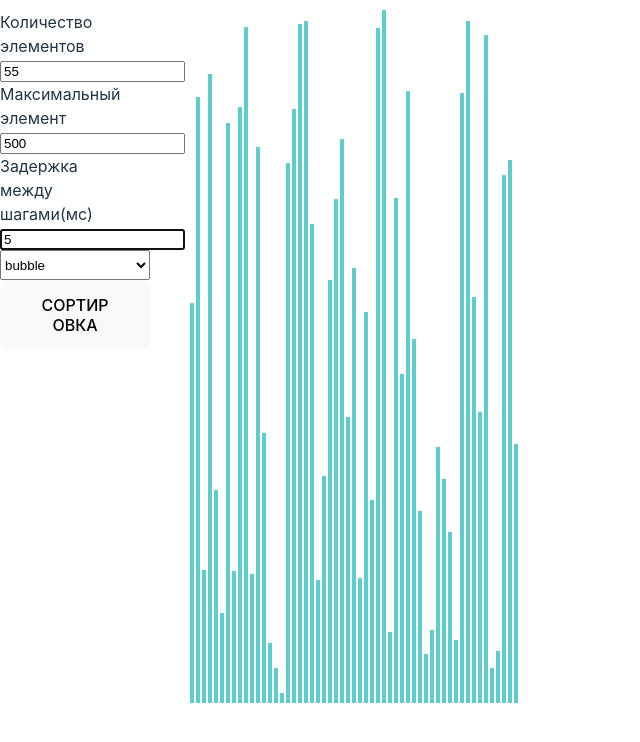
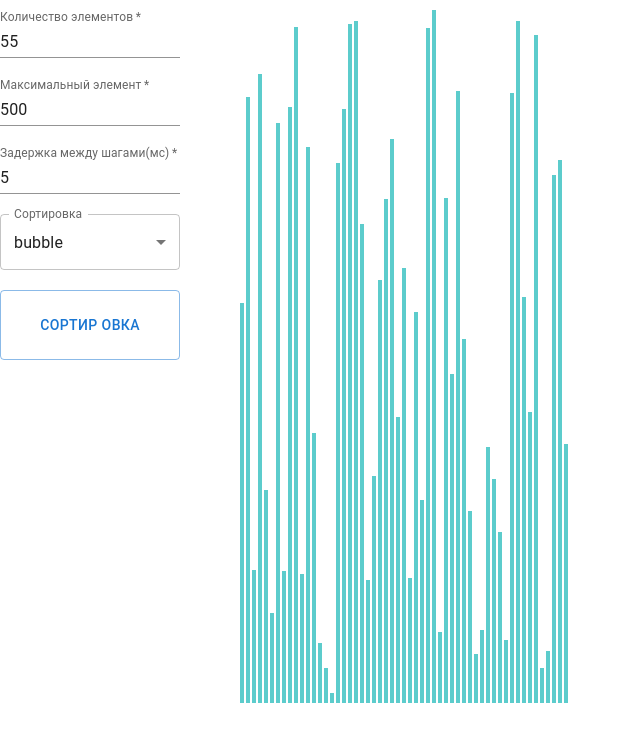
Before and after one commit to konstantinGirfanov/sortsVisual, a React (Vite) app in the folder reactproject1/: page / in a window 1280 px wide. Shown: the top 742 px of the page, without its empty margins (0-640 px from the left). Built offline with nearby package versions, Linux system fonts and the light colour scheme.

Commit message:
потыкал MUI

```diff
--- a/reactproject1/package.json
+++ b/reactproject1/package.json
@@ -10,6 +10,10 @@
     "preview": "vite preview"
   },
   "dependencies": {
+    "@emotion/react": "^11.14.0",
+    "@emotion/styled": "^11.14.0",
+    "@mui/lab": "^6.0.0-beta.22",
+    "@mui/material": "^6.3.1",
     "@reduxjs/toolkit": "^2.5.0",
     "react": "^18.3.1",
     "react-dom": "^18.3.1",
--- a/reactproject1/src/Components/App.tsx
+++ b/reactproject1/src/Components/App.tsx
@@ -8,6 +8,7 @@ import SelectInput from './Inputs/SelectInput';
 import {useInputRefs} from "../hooks/refs.ts";
 import {useDispatch, useSelector} from "react-redux";
 import {
+    changeSortingState,
     setData,
     setElementsCount,
     setMaxRelativeElementSize,
@@ -23,14 +24,15 @@ const Root = styled.div`
     gap: 60px;
 `
 const InputsContainer = styled.div`
-    display: block;
-    width: 10%;
+    display: flex;
+    flex-direction: column;
+    row-gap: 20px;
+    width: 17%;
 `
 
 export default function App() {
 
     const {count, max, delay} = useInputRefs();
-
     const dispatch = useDispatch();
     const elementsCount = useSelector((state: RootState) => state.app.elementsCount);
     const maxRelativeElementSize = useSelector((state: RootState) => state.app.maxRelativeElementSize);
@@ -49,25 +51,25 @@ export default function App() {
     }, [delay, sortDelay]);
 
     useEffect(() => {
+        dispatch(changeSortingState());
         (async () => {
             for (const step of steps) {
                 dispatch(setData(step));
                 await new Promise(resolve => setTimeout(resolve, parseInt(sortDelay)));
             }
+            dispatch(changeSortingState());
         })()
     }, [dispatch, sortDelay, steps]);
 
     return (
         <Root>
             <InputsContainer>
-                <label>Количество элементов</label>
                 <MyInput value={elementsCount} setValue={(value) => dispatch(setElementsCount(value))} inputRef={count}
-                         maxCount={512}/>
-                <label>Максимальный элемент</label>
+                         maxCount={512} label={"Количество элементов"}/>
                 <MyInput value={maxRelativeElementSize} setValue={(value) => dispatch(setMaxRelativeElementSize(value))}
-                         inputRef={max}/>
-                <label>Задержка между шагами(мс)</label>
-                <MyInput value={sortDelay} setValue={(value) => dispatch(setSortDelay(value))} inputRef={delay}/>
+                         inputRef={max} label={"Максимальный элемент"}/>
+                <MyInput value={sortDelay} setValue={(value) => dispatch(setSortDelay(value))} inputRef={delay}
+                         label={"Задержка между шагами(мс)"}/>
                 <SelectInput/>
                 <SortButton data={data}/>
             </InputsContainer>
--- a/reactproject1/src/Components/Inputs/MyInput.tsx
+++ b/reactproject1/src/Components/Inputs/MyInput.tsx
@@ -1,18 +1,19 @@
-import styled from "styled-components";
 import React, {RefObject} from "react";
-
-const Input = styled.input`
-    cursor: text;
-`
+import {TextField} from "@mui/material";
+import {useSelector} from "react-redux";
+import {RootState} from "../../store/store.ts";
 
 type InputProps = {
     value: string,
     setValue: (value: string) => void,
     inputRef: RefObject<HTMLInputElement> | null,
+    label: string,
     maxCount?: number
 }
 
-export default function MyInput({value, setValue, inputRef, maxCount}: InputProps) {
+export default function MyInput({value, setValue, inputRef, maxCount, label}: InputProps) {
+
+    const isSorting: boolean = useSelector((state: RootState) => state.app.isSorting);
 
     const handleCount = (e: React.ChangeEvent<HTMLInputElement>) => {
         let newValue = parseInt(e.target.value.replace(/\D/g, ''));
@@ -23,6 +24,7 @@ export default function MyInput({value, setValue, inputRef, maxCount}: InputProp
     };
 
     return (
-        <Input value={value} onChange={handleCount} ref={inputRef}/>
+        <TextField required={true} value={value} onChange={handleCount} ref={inputRef}
+                   variant="standard" type={"number"} label={label} disabled={isSorting}/>
     );
 }
--- a/reactproject1/src/Components/Inputs/SelectInput.tsx
+++ b/reactproject1/src/Components/Inputs/SelectInput.tsx
@@ -1,27 +1,24 @@
-import styled from "styled-components";
-import React from "react";
 import {useDispatch, useSelector} from "react-redux";
 import {RootState} from "../../store/store.ts";
 import {setSortMethod} from "../../store/appSlice.ts";
-
-const Input = styled.select`
-    width: 150px;
-    height: 30px;
-`
+import {FormControl, InputLabel, MenuItem, Select, SelectChangeEvent} from "@mui/material";
 
 export default function SelectInput() {
     const sortMethod: string = useSelector((state: RootState) => state.app.sortMethod);
+    const isSorting: boolean = useSelector((state: RootState) => state.app.isSorting);
     const dispatch = useDispatch();
 
-    const onChangeHandler = (e: React.ChangeEvent<HTMLSelectElement>) => {
+    const onChangeHandler = (e: SelectChangeEvent) => {
         dispatch(setSortMethod(e.target.value));
     }
 
     return (
-        <Input onChange={onChangeHandler} value={sortMethod}>
-            {['bubble', 'merge'].map((value, index) => {
-                return <option key={index} value={value}>{value}</option>;
-            })}
-        </Input>
+        <FormControl fullWidth>
+            <InputLabel id="label">Сортировка</InputLabel>
+            <Select onChange={onChangeHandler} value={sortMethod} label="Сортировка" disabled={isSorting}>
+                <MenuItem value={'bubble'}>bubble</MenuItem>
+                <MenuItem value={'merge'}>merge</MenuItem>
+            </Select>
+        </FormControl>
     );
 }
--- a/reactproject1/src/Components/Inputs/SortButton.tsx
+++ b/reactproject1/src/Components/Inputs/SortButton.tsx
@@ -4,9 +4,10 @@ import {useDispatch, useSelector} from "react-redux";
 import {setSteps} from "../../store/appSlice.ts";
 import {RootState} from "../../store/store.ts";
 import {BubbleSort, MergeSort} from "../../services/sorts.ts";
+import {LoadingButton} from "@mui/lab";
 
-const SortButton = styled.button`
-    width: 150px;
+const SortButton = styled(LoadingButton)`
+    width: 100%;
     height: 70px;
 `
 
@@ -17,6 +18,7 @@ type Data = {
 export default function MyInput({data}: Data) {
     const dispatch = useDispatch();
     const sortMethod: string = useSelector((state: RootState) => state.app.sortMethod);
+    const isSorting: boolean = useSelector((state: RootState) => state.app.isSorting);
 
     const onClickHandler = () => {
         let steps: SortElementInfo[][];
@@ -36,6 +38,8 @@ export default function MyInput({data}: Data) {
     }
 
     return (
-        <SortButton onClick={onClickHandler}>СОРТИР ОВКА</SortButton>
+        <SortButton loading={isSorting} loadingIndicator="Сортировка..." variant="outlined" onClick={onClickHandler}>
+            СОРТИР ОВКА
+        </SortButton>
     );
 }
--- a/reactproject1/src/store/appSlice.ts
+++ b/reactproject1/src/store/appSlice.ts
@@ -9,6 +9,7 @@ interface AppState {
     sortMethod: string;
     data: SortElementInfo[];
     steps: SortElementInfo[][];
+    isSorting: boolean;
 }
 
 const initialState: AppState = {
@@ -18,6 +19,7 @@ const initialState: AppState = {
     sortMethod: 'bubble',
     data: GetRandomArray('55', '500'),
     steps: [],
+    isSorting: false
 };
 
 const appSlice = createSlice({
@@ -45,6 +47,9 @@ const appSlice = createSlice({
         setSortMethod(state, action: PayloadAction<string>) {
             state.sortMethod = action.payload;
             state.data = GetRandomArray(state.elementsCount, state.maxRelativeElementSize);
+        },
+        changeSortingState(state) {
+            state.isSorting = !state.isSorting;
         }
     },
 });
@@ -55,6 +60,7 @@ export const {
     setSortDelay,
     setSteps,
     setData,
-    setSortMethod
+    setSortMethod,
+    changeSortingState
 } = appSlice.actions;
 export default appSlice.reducer;
```
Also changed, not shown: 1 other file (tests, documents, lock files or other folders).
